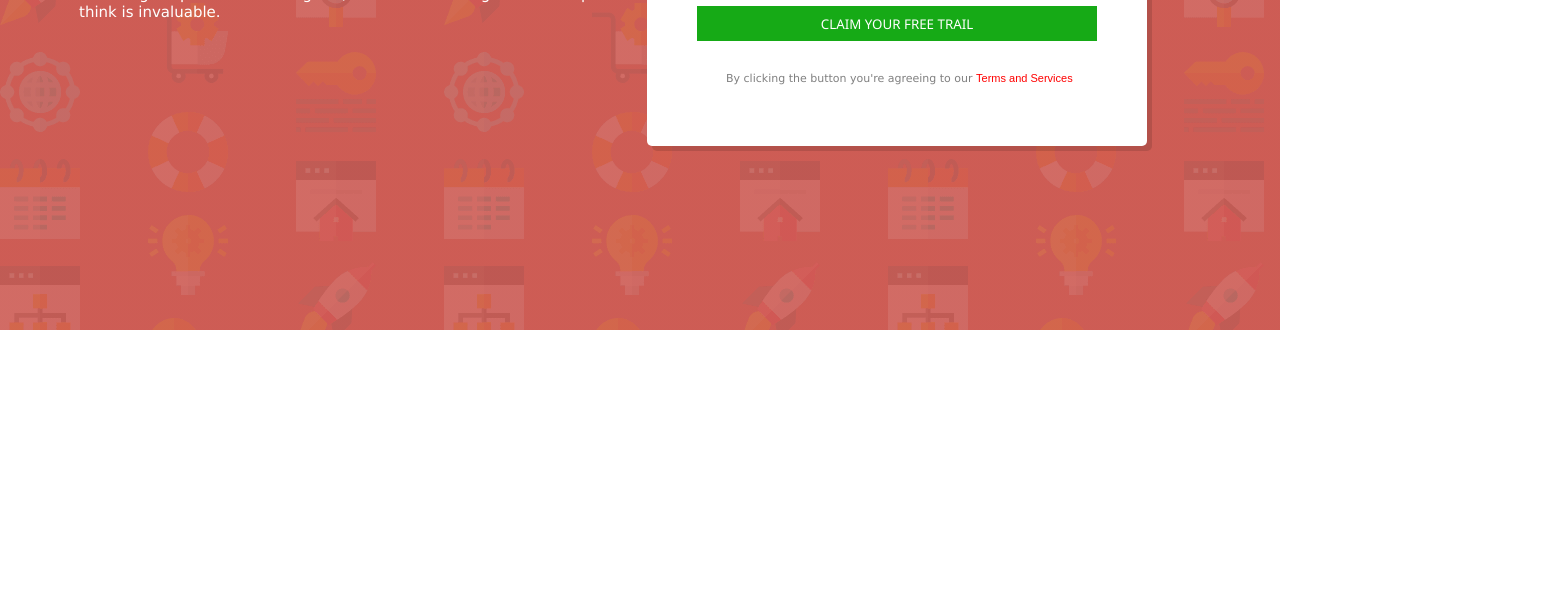
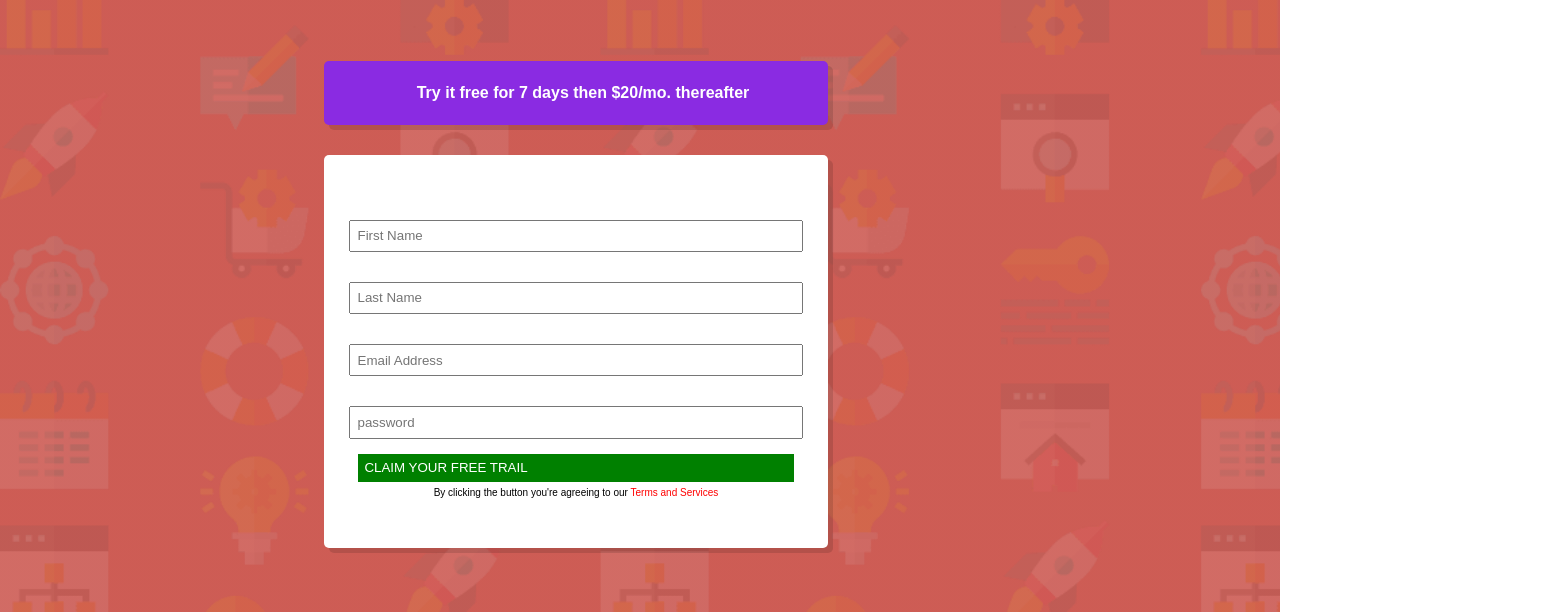
Before and after one commit to ifeytony/Responsiveness, a plain HTML site: page index.html in a window 1280 px wide. Shown: the part 470-1082 px from the top of the page, 1547 px wide, since content can reach past the window. Before the commit the page ends 800 px from the top, so only its background shows below. Drawn offline with Linux system fonts and the light colour scheme.

Commit message:
Add files via upload

```diff
--- a/index.html
+++ b/index.html
@@ -9,12 +9,12 @@
     <link rel="stylesheet" href="style.css" />
   </head>
   <body>
-    <div class="main-box">
+    <main class="container">
         <div class="free-text">
             <h1>Learn to code by <br>watching others</h1>
-            <p>
+            <p class="subtext">
             See how experienced developers solve problems in real-time. <br> Watching
-            scripted tutorials is great, but understanding how developers think is
+            scripted tutorials is great, but understanding how <br> developers think is
             invaluable.
             </p>
         </div>
@@ -25,7 +25,7 @@
 
             <div class="form">
                     <div class="inputfield">
-                    <input type="Name" placeholder="First Name"required/>
+                       <input type="Name" placeholder="First Name"required/>
                     </div>
 
                     <div class="inputfield">
@@ -37,10 +37,10 @@
                     </div>
 
                     <div class="inputfield">
-                        <input type="Password" placeholder="password"required/>
+                        <input type="password" placeholder="password"required/>
                     </div>
 
-                    <div class="inputfield">
+                    <div class="submit">
                         <input type="submit" value="CLAIM YOUR FREE TRAIL" class="btn">
                     </div>
 
@@ -50,6 +50,6 @@
 
             </div>
         </div>
-    </div>
+    </main>
 
 </html>
--- a/style.css
+++ b/style.css
@@ -5,41 +5,55 @@
     font-family: "Lexend Deca", sans-serif;
   }
 
-  .main-box{
+  .container{
     display: flex;
-    flex-direction: row;
+    flex-wrap: wrap;
     justify-content: space-around;
     align-content: center;
     min-height: 100vh;
-    width: 100%;
+    max-width: 100%;
     background: url(images/bg-intro-desktop.png), linear-gradient(rgba(184, 22, 11, 0.699)10%,rgba(184, 22, 11, 0.699)10%);
-    background-size: cover;
+    background-size:cover;
+    margin: 0 auto;
   }
 
   .free-text{
     color: white;
-    align-items: center;
-    padding-top: 20%;
-    padding-left: 5%;
+    align-items: left;
+    padding-top: 10%;
+    padding-left: 15%;
+    padding-bottom: 10%;
 
   }
 
   h1{
-    font-size: 50px;
+    font-size: 45px;
     padding: 0.5em;
     text-align: left;
+    font-weight: 500px;
+    display: flex;
   }
 
   h4{
-    padding-left: 95px;
-    width: 480px;
+    padding-top: 0.5em;
+    padding-bottom: 0.5em;
+    padding-right: 7em;
+    width: 600px;
+  }
+
+  .subtext{
+    padding-left: 2em;
+    text-align: left;
+    font-size: 15px;
+    display: flex;
+    flex-wrap: wrap;
+    font-family: Verdana, Geneva, Tahoma, sans-serif;
   }
 
   p{
-    padding: 1em;
     text-align: left;
-    font-size: 15px;
-    font-family: Verdana, Geneva, Tahoma, sans-serif;
+    font-size: 10px;
+    padding-top: 0.5em;
   }
 
   .inside-box{
@@ -47,11 +61,12 @@
     flex-direction: column;
     align-items: center;
     gap: 30px;
-    padding-top: 10%;
+    padding-top: 5%;
     padding-right: 10%;
-    padding-bottom: 10%;
+    padding-bottom: 5%;
 
   }
+
   .header-box{
     background-color: blueviolet;
     color: white;
@@ -59,6 +74,8 @@
     border-radius: 5px;
     align-content: center;
     box-shadow:5px 5px rgba(0,0,0,0.125);
+    width: 80%;
+    text-align: center;
   }
 
 .form{
@@ -67,50 +84,35 @@
     width: 100%;
     background: #fff;
     box-shadow:5px 5px rgba(0,0,0,0.125);
-    /* align-items: center; */
-    width: 500px;
+    align-items: center;
+    width: 80%;
+    margin: 0 auto;
     display: flex;
-    flex-wrap: wrap;
-    justify-content: space-between;
     flex-direction: column;
-    gap: 20px;
-    ;
+    text-align: left;
+}
+
+.inputfield{
+  padding: 15px;
+  border-radius: 5px;
+
 
 }
 
-.inputfield{
-    width: calc(300%/ 2 - 20px);
+input{
+  padding: 0.5em;
+  padding-right: 20em;
 }
-.inputfield input{
-  height: 35px;
-  width: 400px;
+
+.btn{
+  background-color: green;
+  align-items: center;
+  color: #fff;
+  border: green;
+
 
 }
-
-
-
-.insert{
-  text-align: left;
-  font-size: 11px;
-  color: grey;
-  font-weight: 150px;
-  width: calc(300%/ 2 - 20px);
-  padding-left: 5%;
-}
-
 
 span{
   color: red;
 }
-
-.btn{
- background-color: rgb(22, 170, 22);
- color: white;
- font-family: 'Segoe UI', Tahoma, Geneva, Verdana, sans-serif;
- border: #fff;
-}
-
-@media screen and (max-width:375px) {
-  .main-box{flex-direction: column;}
-
-}
```
